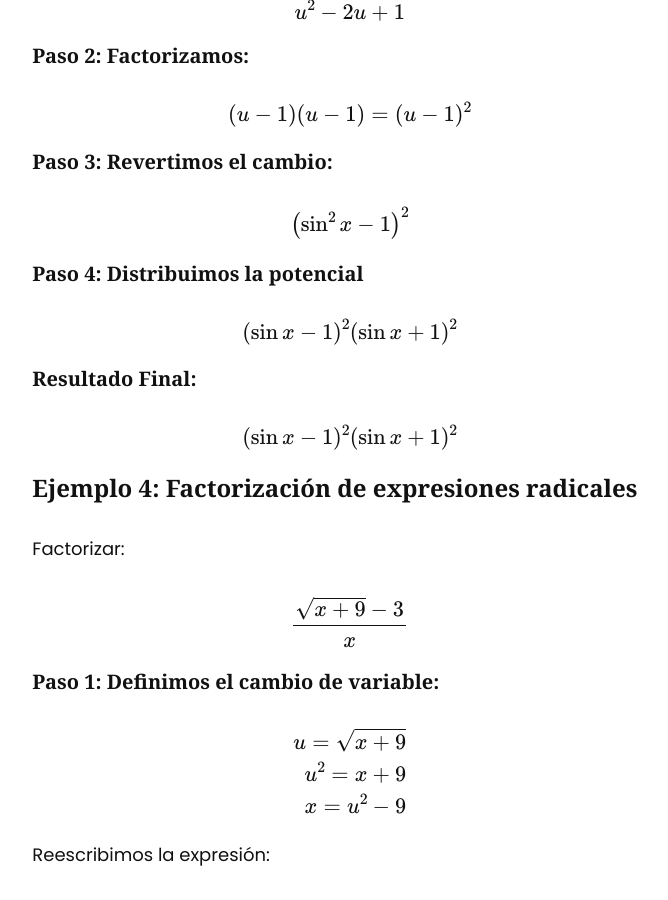
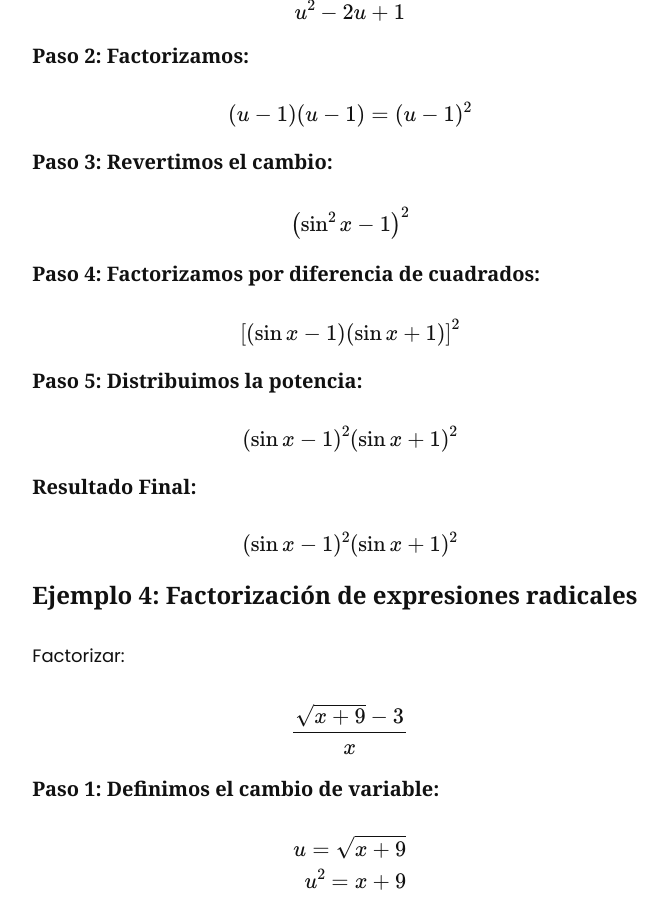
Before and after one commit to asoesem/asoesem.github.io, a Jekyll site: the page built from _posts/2025-03-07-fact-cambio-de-variable.md, in a window 1280 px wide and 900 px high, scrolled down 4987 px. Shown: the whole window, without its empty margins (457-1125 px from the left). Built offline with Jekyll 4.4.1, drawn with Linux system fonts in a browser that asks for light colours.

Commit message:
Corrige error de factorización

```diff
--- a/_posts/2025-03-07-fact-cambio-de-variable.md
+++ b/_posts/2025-03-07-fact-cambio-de-variable.md
@@ -166,7 +166,13 @@ $$
 \left(\sin ^2 x-1\right)^2
 $$
 
-#### Paso 4: Distribuimos la potencial
+#### Paso 4: Factorizamos por diferencia de cuadrados:
+
+$$
+\left[(\sin x-1)(\sin x+1)\right]^2
+$$
+
+#### Paso 5: Distribuimos la potencia:
 
 $$
 (\sin x-1)^2(\sin x+1)^2
```
